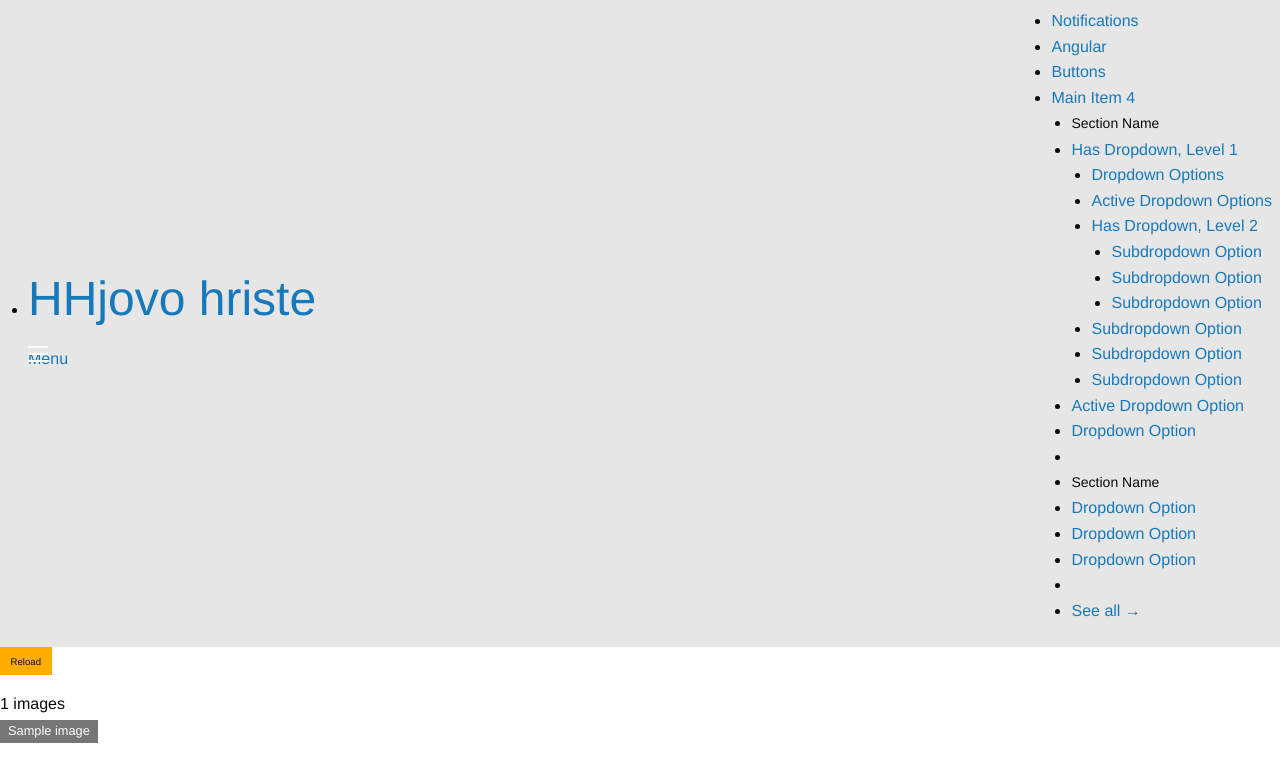
After one commit to hhjcz/silex-hriste, a PHP site: template templates/facebook-thread-images.twig in a window 1280 px wide. The commit adds this page. Shown: the top 782 px of the page. Run offline with PHP 8.4, Linux system fonts and the light colour scheme; the template is opened without the code that fills it: most values are stand-ins (such as "Sample title", 1, 10 or a date in 2020); some libraries are stand-ins or nearby versions.

Commit message:
Image list for thread

```diff
--- a/src/controllers.php
+++ b/src/controllers.php
@@ -33,9 +33,11 @@ $facebookLogin = function (Request $request, Silex\Application $app)
 
 $app->get('/facebook/login', 'FacebookController::login');
 
-$app->get('/facebook/thread/count/{threadId}', 'FacebookController::countThread')->before($facebookLogin);
+$app->get('/facebook/thread/{threadId}/count', 'FacebookController::countThread')->before($facebookLogin);
 
 $app->get('/facebook/thread/{threadId}/message/{messageId}', 'FacebookController::showMessage')->before($facebookLogin);
+
+$app->get('/facebook/thread/{threadId}/images', 'FacebookController::showThreadImages')->before($facebookLogin);
 
 $app->get('/facebook/thread/{threadId}', 'FacebookController::showThread')->before($facebookLogin);
 
--- /dev/null
+++ b/templates/facebook-thread-images.twig
@@ -0,0 +1,69 @@
+{% extends "bodylayout.twig" %}
+
+{% block title %}silex-hriste{% endblock %}
+
+{% block content %}
+
+    <div class="row">
+        <div class="small-12 columns">
+            {#<a href="#" id="showAllBtn" class="button sucess tiny">Show unread</a>#}
+            <a href="#" id="reloadBtn" class="button warning tiny">Reload</a>
+            {#<a href="/facebook/thread/{{ thread.id }}/count" id="countBtn" class="button summary tiny">Count</a>#}
+            {#<a href="/facebook/thread/{{ thread.id }}/images" id="countBtn" class="button summary tiny">Images</a>#}
+        </div>
+    </div>
+
+
+    <div class="row">
+        <div class="small-12 columns">
+            <ul class="no-bullet">
+                <li>
+                    <span class="">{{ images|length }} images</span>
+                </li>
+                {#<li>#}
+                    {#<a href="/facebook/thread/{{ thread.id }}?until={{ thread.nextPage.until }}&since={{ thread.nextPage.since }}&__previous={{ thread.nextPage.__previous }}&limit={{ thread.nextPage.limit }}&__paging_token={{ thread.nextPage.__paging_token }}">#}
+                        {#previous#}
+                    {#</a>#}
+                {#</li>#}
+                <li>
+                    {#<span class="label info">{{ thread.users }}:</span>#}
+                    {#<span class="small-text"> unread: {{ thread.unread }}, displayed: {{ thread.displayed }}, total: {{ thread.count }}</span>#}
+                    <ul class="no-bullet">
+                        {% for image in images %}
+                            <li class="message-unread">
+                                <span class="label secondary">{{ image.from_name }}</span>
+                                {#<span class="small-text">{{ image.created_time }}</span>#}
+                                <span class="small-text">
+                                    <a href="{{ image.url }}"><img src="{{ image.preview_url }}"></a>
+                                </span>
+
+                            </li>
+                        {% endfor %}
+                    </ul>
+                </li>
+{#                <li>
+                    <a href="/facebook/thread/{{ thread.id }}?until={{ thread.previousPage.until }}&since={{ thread.previousPage.since }}&__previous={{ thread.previousPage.__previous }}&limit={{ thread.previousPage.limit }}&__paging_token={{ thread.previousPage.__paging_token }}">
+                        next
+                    </a>
+                </li>#}
+            </ul>
+        </div>
+    </div>
+    <div class="row">
+        <div class="small-12 columns">
+            {#Logged in as: {{ fbUserName }}, id: {{ fbId }}#}
+        </div>
+    </div>
+    {#<div class="row">#}
+    {#<div class="small-12 columns">#}
+    {#<a class="button tiny" href="{{ logoutUrl }}">Facebook logout</a>#}
+    {#</div>#}
+    {#</div>#}
+
+    <script>
+        $(document).ready(function () {
+            $('#showAllBtn').trigger('click');
+        });
+    </script>
+
+{% endblock %}
--- a/templates/facebook-thread.twig
+++ b/templates/facebook-thread.twig
@@ -8,7 +8,8 @@
         <div class="small-12 columns">
             <a href="#" id="showAllBtn" class="button sucess tiny">Show unread</a>
             <a href="#" id="reloadBtn" class="button warning tiny">Reload</a>
-            <a href="/facebook/thread/count/{{ thread.id }}" id="countBtn" class="button summary tiny">Count</a>
+            <a href="/facebook/thread/{{ thread.id }}/count" id="countBtn" class="button summary tiny">Count</a>
+            <a href="/facebook/thread/{{ thread.id }}/images" id="countBtn" class="button summary tiny">Images</a>
         </div>
     </div>
 
```
Also changed, not shown: src/FacebookClient/FacebookApiClient.php (+31 -3 lines), src/FacebookController.php (+25 -4 lines).
